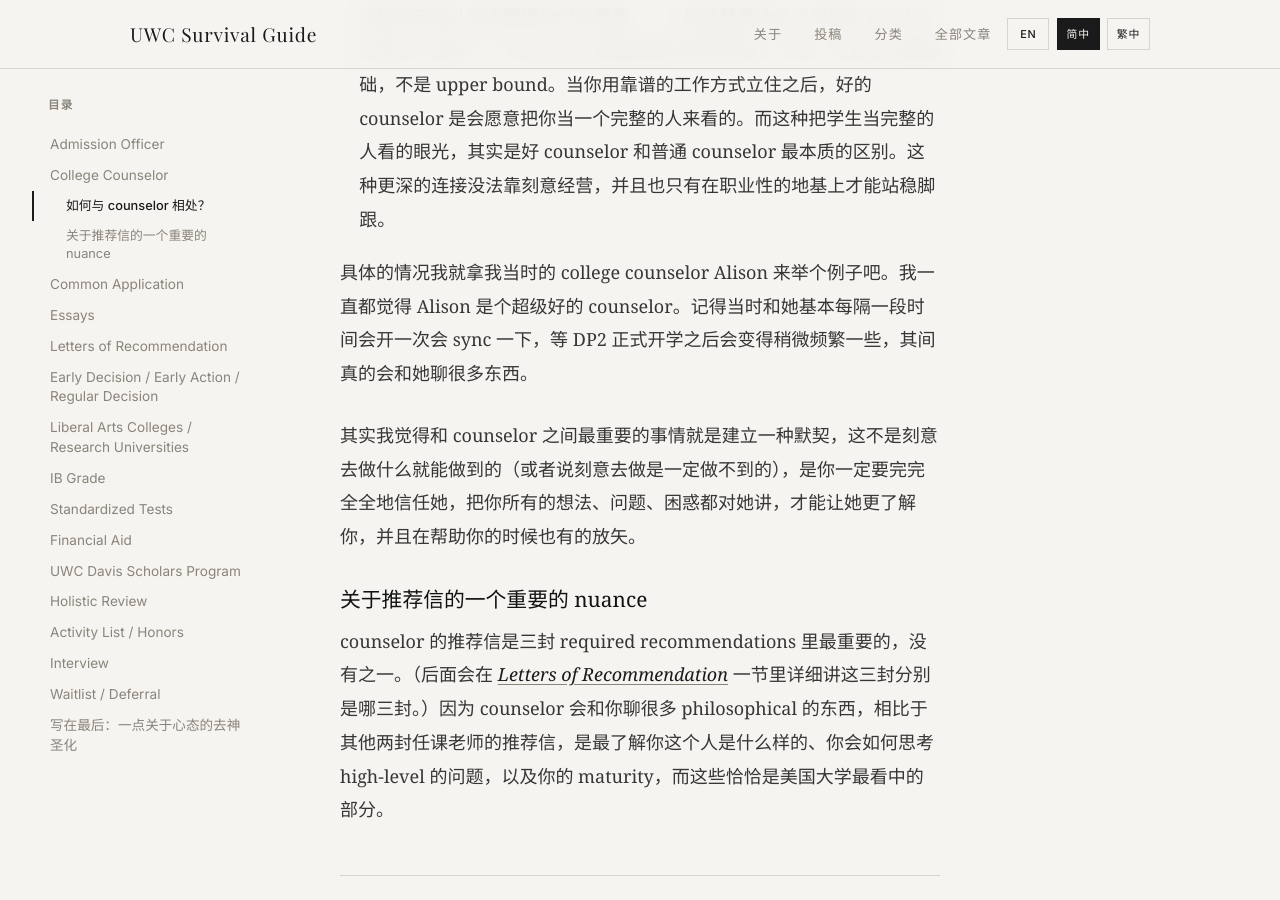
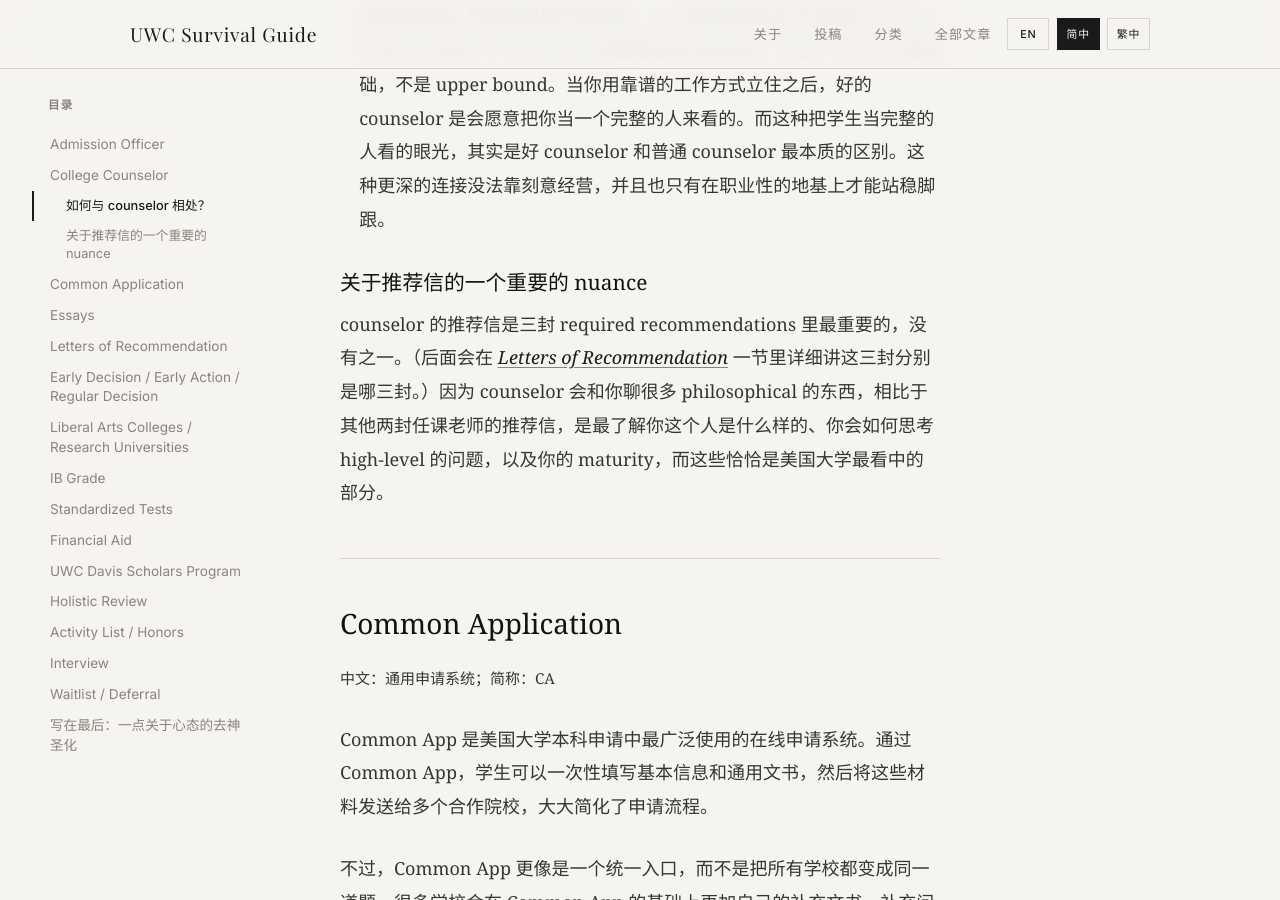
Before and after one commit to United-World-College/UWC-Survival-Guide, a Jekyll site: the page built from website/_guides/chinese/terminology-CN.md, in a window 1280 px wide and 900 px high, scrolled down 4143 px. Built offline with Jekyll 4.4.1, drawn with Linux system fonts in a browser that asks for light colours; some web fonts are replaced; some of the changed text lies outside the part shown.

Commit message:
docs(terminology): drop the personal anecdote and mutual-understanding paragraphs
Remove the two personal paragraphs (a counselor anecdote and the
mutual-understanding reflection) from the counselor section across
CN/TW/EN. Bump updated date to 2026-05-27.

```diff
--- a/website/_guides/chinese/terminology-CN.md
+++ b/website/_guides/chinese/terminology-CN.md
@@ -57,10 +57,6 @@ updated: 2026-05-26
 - **他们不是你的文书指导老师**：优秀的 counselor 会给你建议，但他们没有义务帮你润色每一句语法。他们更在乎的是你的申请大框架（Big Picture）是否合理。
 - **他们需要素材**：记住，推荐信是需要素材的。如果你从来没在 counselor 面前展现过你的独特思考，那么他们最后写出来的推荐信只会是一堆 "该生表现优异" 的废话。
 - **专业度比私人关系更重要**：counselor 的工作是高度职业化的。与其试图通过私人关系获得关照，不如用你的专业性、准时（Deadline 意识）和清晰的自我认知去赢得他们的尊重。一个能清楚表达自己动机和 passion 的学生，是每一个 counselor 都最愿意背书的对象。不过，专业性只是基础，不是 upper bound。当你用靠谱的工作方式立住之后，好的 counselor 是会愿意把你当一个完整的人来看的。而这种把学生当完整的人看的眼光，其实是好 counselor 和普通 counselor 最本质的区别。这种更深的连接没法靠刻意经营，并且也只有在职业性的地基上才能站稳脚跟。
-
-具体的情况我就拿我当时的 college counselor Alison 来举个例子吧。我一直都觉得 Alison 是个超级好的 counselor。记得当时和她基本每隔一段时间会开一次会 sync 一下，等 DP2 正式开学之后会变得稍微频繁一些，其间真的会和她聊很多东西。
-
-其实我觉得和 counselor 之间最重要的事情就是建立一种默契，这不是刻意去做什么就能做到的（或者说刻意去做是一定做不到的），是你一定要完完全全地信任她，把你所有的想法、问题、困惑都对她讲，才能让她更了解你，并且在帮助你的时候也有的放矢。
 
 ### 关于推荐信的一个重要的 nuance
 
```
Also changed, not shown: other parts of website/_guides/chinese/terminology-CN.md (+1 -1 lines), website/_guides/chinese/terminology-TW.md (+1 -5 lines), website/_guides/default/terminology.md (+1 -5 lines).
